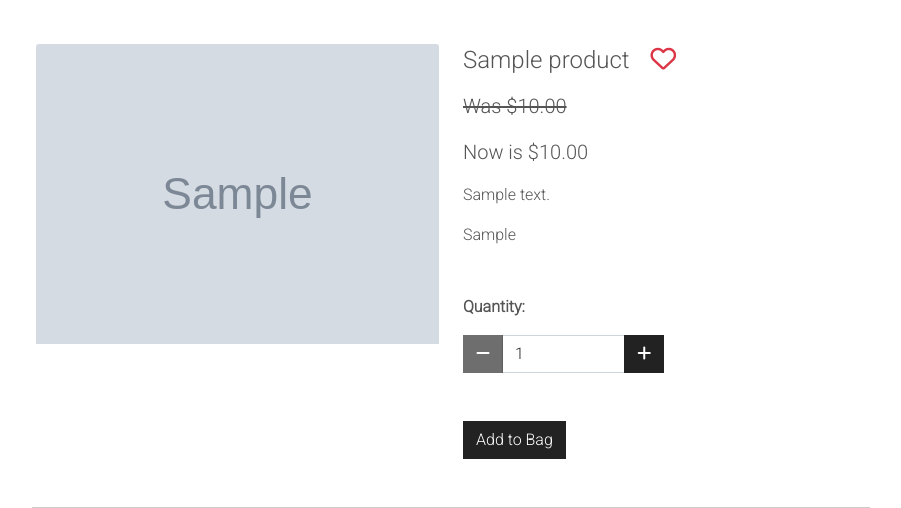
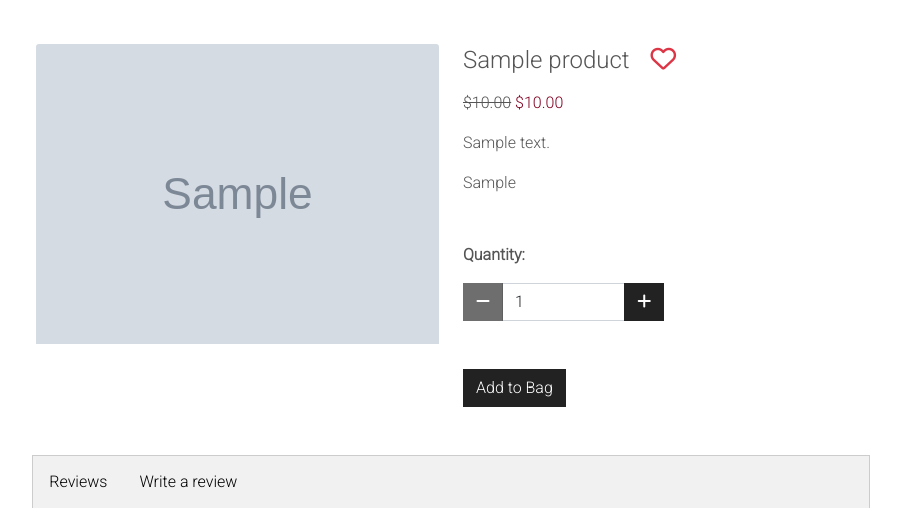
Before and after one commit to PillowFishSticks/Kassie-MS4, a Django app: page /products/1/ in a window 1280 px wide. Shown: the part 168-676 px from the top of the page, without its empty margins (189-1090 px from the left). Run offline with Django 3.2, Linux system fonts and the light colour scheme; tables that the repository leaves empty hold one stand-in row (values such as "Sample post"); grey boxes marked "Sample" are stand-in pictures; some libraries are stand-ins or nearby versions.

```diff
--- a/products/templates/products/product_detail.html
+++ b/products/templates/products/product_detail.html
@@ -36,12 +36,12 @@
                             <a href="{% url 'add_product_to_wishlist' product.id %}" aria-label="add product to wishlist" class="wishlist text-danger ml-3"><i class="far fa-heart"></i></a>
                         {% endif %}
                     </h4>
-                {% if product.onsale %}
-                    <p class="lead mt-3 mb-0 text-left font-weight-bold"><s>Was ${{product.price }}</s></p>
-                    <p class="lead mt-3 mb-0 text-left font-weight-bold">Now is ${{product.onsale_price }}</p>
-                {% else %}
-                    <p class="mt-3 mb-0 text-left item-price font-weight-bold">${{product.price }}</p>
-                {% endif %}
+                    {% if product.onsale %}
+                        <p class="mb-0 mt-3 text-left item-price"><s>${{product.price }}</s></p>
+                        <p class="mb-0 mt-3 text-left item-sale-price">${{product.onsale_price }}</p>
+                    {% else %}
+                        <p class="mb-0 mt-3 text-left item-price font-weight-bold">${{product.price }}</p>
+                    {% endif %}
                     <p class="mt-3">{{ product.description }}</p>
                     <p class="mt-3">{{ product.dimensions|safe }}</p>
                 </div>
```
Also changed, not shown: 3 other files.
